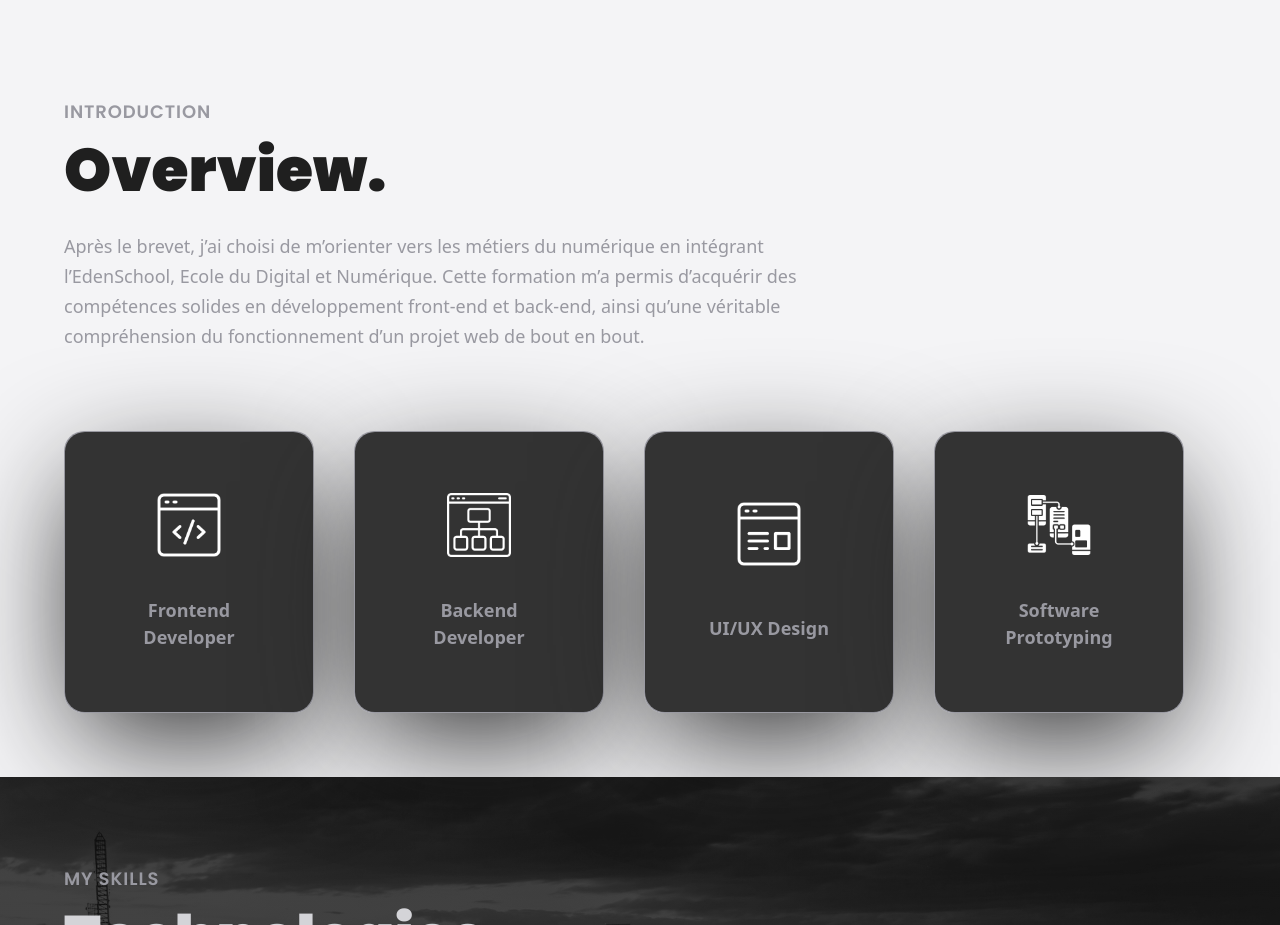
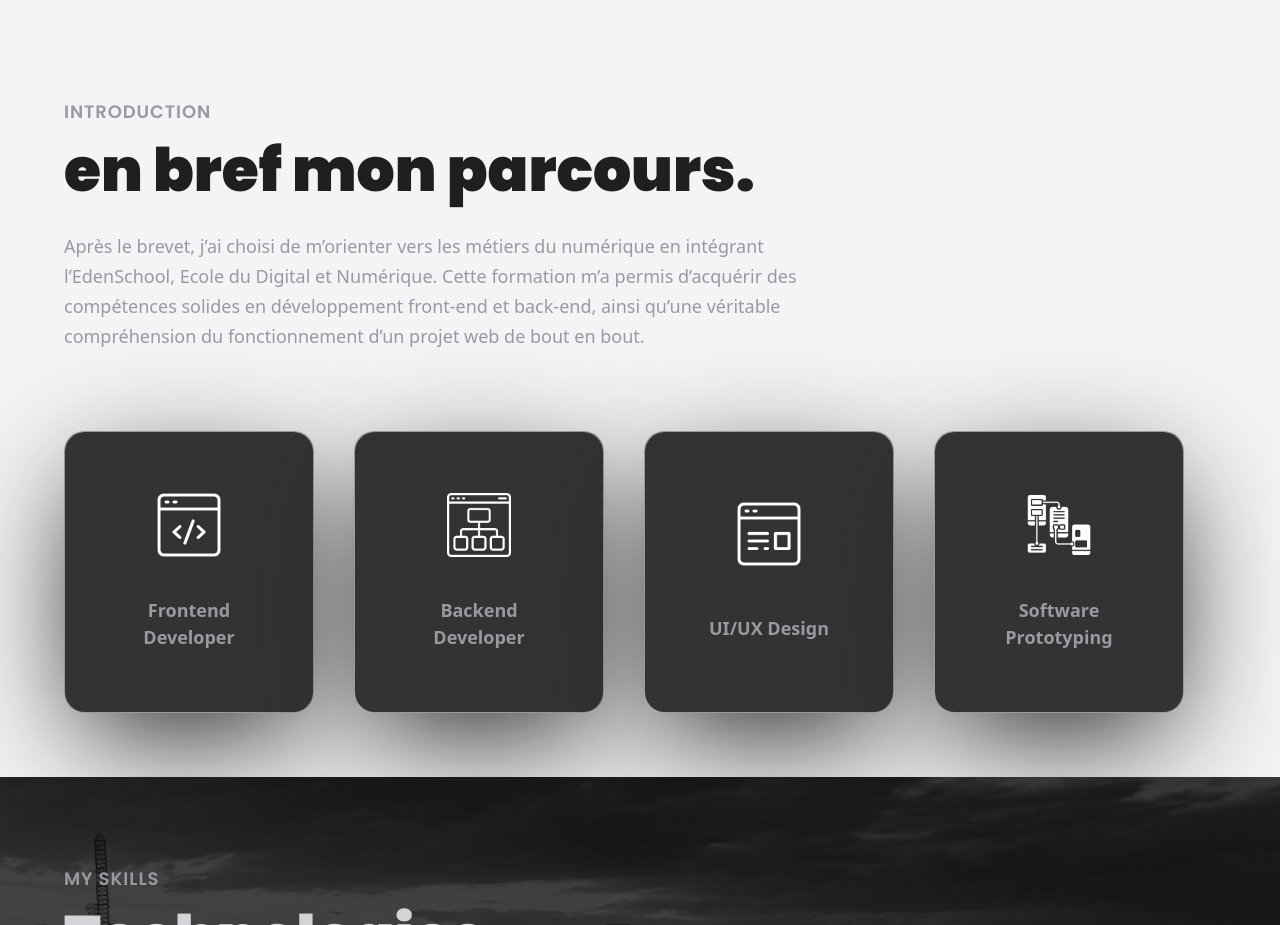
Before and after one commit to Warzy5/warren-portfolio, a React (Vite) app: page / in a window 1280 px wide. Shown: the part 820-1745 px from the top of the page. Built offline with nearby package versions, Linux system fonts and the light colour scheme.

Commit message:
added even mooore text

```diff
--- a/src/components/About.jsx
+++ b/src/components/About.jsx
@@ -31,7 +31,7 @@ const About = () => {
     <div className="-mt-[6rem]">
       <motion.div variants={textVariant()}>
         <p className={styles.sectionSubText}>Introduction</p>
-        <h2 className={styles.sectionHeadText}>Overview.</h2>
+        <h2 className={styles.sectionHeadText}>en bref mon parcours.</h2>
       </motion.div>
 
       <motion.p
```
